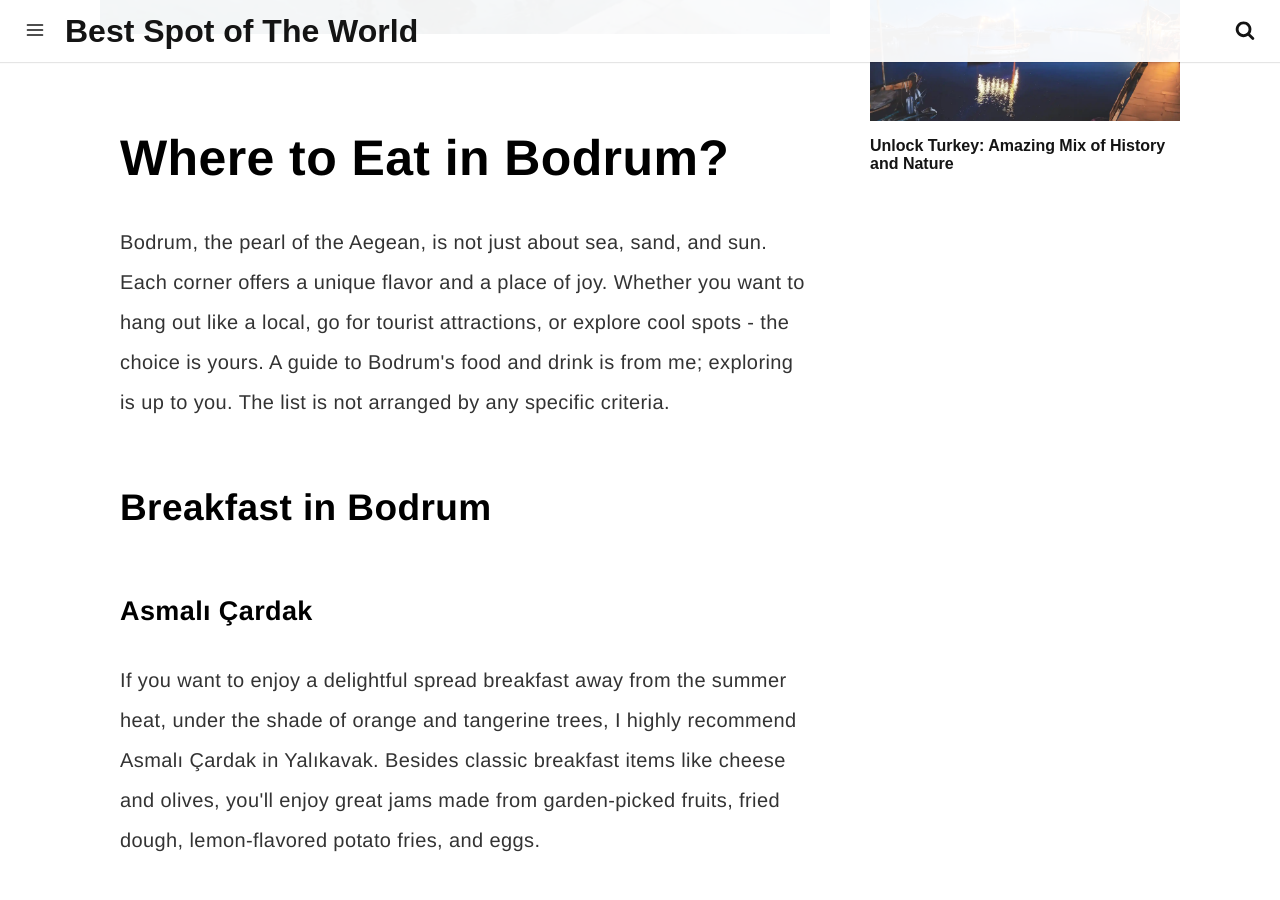
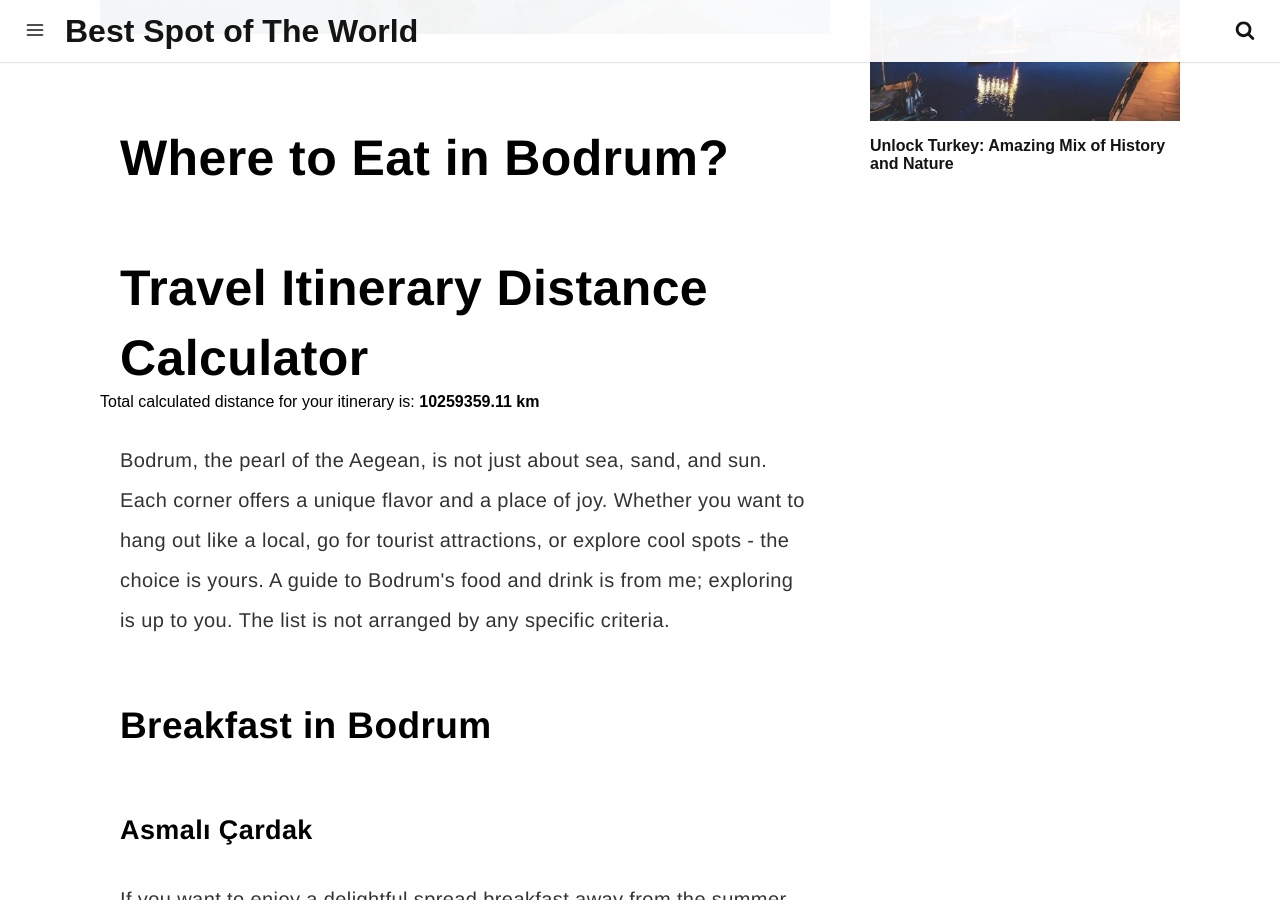
Before and after one commit to kriptoistanbul/bestspot, a Jekyll site: the page built from _posts/2024-01-22-turkey-bodrum-yemek-temp-2.md, in a window 1280 px wide and 900 px high, scrolled down 680 px. Built offline with Jekyll 4.4.1, drawn with Linux system fonts in a browser that asks for light colours; a script that is not in the unit is left out; some of the changed lines change nothing that is shown.

Commit message:
Update post-3.html

```diff
--- a/_layouts/post-3.html
+++ b/_layouts/post-3.html
@@ -164,7 +164,56 @@ February 21, 2024
 
                 <h1>Where to Eat in Bodrum?</h1>
                 <script src="https://bestspot.world/assets/js/x.js"></script>
+                <h1>Travel Itinerary Distance Calculator</h1>
+                <p id="loadingMessage">Calculating distances for your itinerary, please wait...</p>
+                <div id="result"></div>
 
+                <script>
+                    // Function to simulate distance calculation between two points using the Haversine formula
+                    function calculateDistance(lat1, lon1, lat2, lon2) {
+                        const R = 6371; // Radius of the earth in km
+                        const dLat = deg2rad(lat2 - lat1);
+                        const dLon = deg2rad(lon2 - lon1);
+                        const a =
+                            Math.sin(dLat / 2) * Math.sin(dLat / 2) +
+                            Math.cos(deg2rad(lat1)) * Math.cos(deg2rad(lat2)) *
+                            Math.sin(dLon / 2) * Math.sin(dLon / 2);
+                        const c = 2 * Math.atan2(Math.sqrt(a), Math.sqrt(1 - a));
+                        return R * c; // Distance in km
+                    }
+
+                    function deg2rad(deg) {
+                        return deg * (Math.PI / 180)
+                    }
+
+                    // Simulate heavy computation by calculating distances between multiple random points
+                    function simulateItineraryCalculations() {
+                        const numberOfPoints = 1000; // Large number of points to simulate heavy computation
+                        let totalDistance = 0;
+
+                        for (let i = 0; i < numberOfPoints - 1; i++) {
+                            // Generate random coordinates
+                            const lat1 = Math.random() * 180 - 90;
+                            const lon1 = Math.random() * 360 - 180;
+                            const lat2 = Math.random() * 180 - 90;
+                            const lon2 = Math.random() * 360 - 180;
+
+                            // Calculate distance and add to total
+                            totalDistance += calculateDistance(lat1, lon1, lat2, lon2);
+                        }
+
+                        return totalDistance.toFixed(2); // Rounded total distance
+                    }
+
+                    // Run the heavy computation and update the page content
+                    window.onload = () => {
+                        setTimeout(() => { // Simulate delay
+                            const totalDistance = simulateItineraryCalculations();
+                            document.getElementById('loadingMessage').style.display = 'none'; // Hide loading message
+                            document.getElementById('result').innerHTML = `Total calculated distance for your itinerary is: <strong>${totalDistance} km</strong>`;
+                        }, 100); // Short timeout to ensure the loading message is displayed
+                    };
+                </script>
 <p>Bodrum, the pearl of the Aegean, is not just about sea, sand, and sun. Each corner offers a unique flavor and a place of joy. Whether you want to hang out like a local, go for tourist attractions, or explore cool spots - the choice is yours. A guide to Bodrum's food and drink is from me; exploring is up to you. The list is not arranged by any specific criteria.</p>
 <h2>Breakfast in Bodrum</h2>
 <h3>Asmalı Çardak</h3>
```
